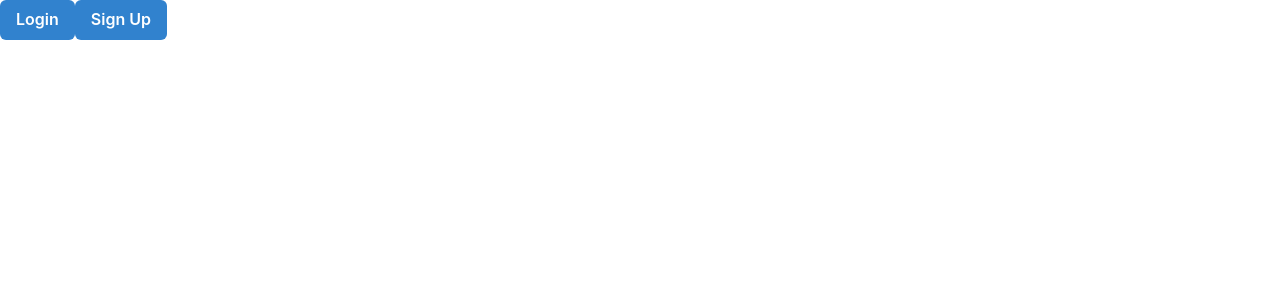
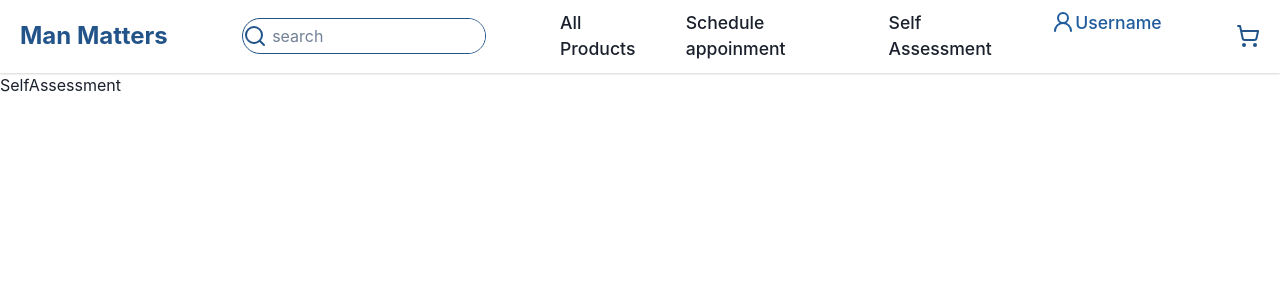
Before and after one commit to anshul-010/Man-Matters, a React (Vite) app in the folder Frontend/: page /self-assessment in a window 1280 px wide. Shown: the top 300 px of the page. Built offline with nearby package versions, Linux system fonts and the light colour scheme.

Commit message:
Navbar-done

```diff
--- a/Frontend/package.json
+++ b/Frontend/package.json
@@ -15,6 +15,8 @@
     "@emotion/styled": "^11.11.0",
     "axios": "^1.6.2",
     "framer-motion": "^10.16.16",
+    "lucide": "^0.294.0",
+    "lucide-react": "^0.294.0",
     "react": "^18.2.0",
     "react-dom": "^18.2.0",
     "react-redux": "^9.0.2",
--- /dev/null
+++ b/Frontend/src/AllRoutes/AllRoutes.jsx
@@ -0,0 +1,18 @@
+import React from 'react'
+import {Routes,Route,Link, Router} from "react-router-dom"
+import { Home } from '../Pages/Home'
+import { AllProduct } from '../Pages/AllProduct'
+import { ScheduleAppoinment } from '../Pages/ScheduleAppoinment'
+import { SelfAssessment } from '../Pages/SelfAssessment'
+export const AllRoutes = () => {
+  return (
+    <div>
+        <Routes>
+            <Route path='/' element={<Home/>} />
+            <Route path='/all-products' element={<AllProduct/>}/>
+            <Route path='/schedule-appoinment' element={<ScheduleAppoinment/>} />
+            <Route path='/self-assessment' element={<SelfAssessment/>} />
+        </Routes>
+    </div>
+  )
+}
--- a/Frontend/src/App.jsx
+++ b/Frontend/src/App.jsx
@@ -4,13 +4,17 @@
 import './App.css'
 import { Login } from './Pages/Login'
 import { Signup } from './Pages/Signup'
+import { AllRoutes } from './AllRoutes/AllRoutes'
+import { Home } from './Pages/Home'
+import Navbar from './Componants/Navebar'
+import { AllProduct } from './Pages/AllProduct'
 
 function App() {
 
   return (
     <>
-      <Login/>
-      <Signup/>
+      <Navbar/>
+      <AllRoutes/>
     </>
   )
 }
--- /dev/null
+++ b/Frontend/src/Componants/Navebar.jsx
@@ -0,0 +1,67 @@
+import React, { useState } from "react";
+import "../Styles/navbar.css";
+import { Menu, X, ShoppingCart, UserRound,Search} from "lucide-react";
+import { Link } from "react-router-dom";
+
+const Navbar = () => {
+  const [isNavOpen, setIsNavOpen] = useState(true);
+  const [isLoggedIn, setIsLoggedIn] = useState(true);
+
+  const toggleNav = () => {
+    setIsNavOpen(!isNavOpen);
+  };
+
+  const handleLogin = () => {
+    setIsLoggedIn(!isLoggedIn);
+  };
+
+  const handleLogout = () => {
+    setIsLoggedIn(false);
+  };
+
+  return (
+    <div className={`navbar ${isNavOpen ? "" : "open"}`}>
+      <Link to={"/"}><div className="logo">Man Matters</div></Link>
+
+      <div id="search">
+        <span><Search color="#22548A" /></span>
+        <input type="text" placeholder="search" />
+      </div>
+
+      <div className={`nav-links ${isNavOpen ? "" : "open"}`}>
+
+        <Link to={"/all-products"} >
+          <p onClick={()=>setIsNavOpen(true)}>All Products</p>
+        </Link>
+        <Link to='/schedule-appoinment'><p onClick={()=>setIsNavOpen(true)}>Schedule appoinment</p></Link>
+        <Link to='/self-assessment'><p onClick={()=>setIsNavOpen(true)}>Self Assessment</p></Link>
+
+        {isLoggedIn ? (
+        <div className="user-profile">
+          <span className="log-in" >
+           <UserRound color="#1f5c9d"/> Username
+          </span>
+          <div className="profile-dropdown">
+            <p>Profile</p>
+            <p onClick={handleLogout}>Logout</p>
+          </div>
+        </div>
+      ) : (
+        <div className="log-in" onClick={handleLogin}>
+          Log in
+        </div>
+      )}
+
+      </div>
+
+      <div className="shoping-cart">
+        <ShoppingCart />
+      </div>
+      <div className="burger-menu" onClick={toggleNav}>
+        {isNavOpen ? <Menu /> : <X />}
+      </div>
+    </div>
+  );
+};
+
+export default Navbar;
--- /dev/null
+++ b/Frontend/src/Pages/AllProduct.jsx
@@ -0,0 +1,10 @@
+import React from 'react'
+
+export const AllProduct = () => {
+  return (
+    <div>
+        hello world
+        All products
+    </div>
+  )
+}
--- a/Frontend/src/Pages/Home.jsx
+++ b/Frontend/src/Pages/Home.jsx
@@ -1,7 +1,11 @@
 import React from 'react'
+import Navbar from '../Componants/Navebar'
 
 export const Home = () => {
   return (
-    <div>Home</div>
+    <div>
+      home
+
+    </div>
   )
 }
--- /dev/null
+++ b/Frontend/src/Pages/ScheduleAppoinment.jsx
@@ -0,0 +1,7 @@
+import React from 'react'
+
+export const ScheduleAppoinment = () => {
+  return (
+    <div>ScheduleAppoinment</div>
+  )
+}
--- /dev/null
+++ b/Frontend/src/Pages/SelfAssessment.jsx
@@ -0,0 +1,7 @@
+import React from 'react'
+
+export const SelfAssessment = () => {
+  return (
+    <div>SelfAssessment</div>
+  )
+}
--- a/Frontend/src/Pages/Signup.jsx
+++ b/Frontend/src/Pages/Signup.jsx
@@ -11,7 +11,6 @@
         <>
 
                 <Button colorScheme="blue" onClick={onOpen}>Sign Up</Button>
-
 
                 <Modal
                   initialFocusRef={initialRef}
@@ -28,12 +27,15 @@
                         <FormLabel>First Name</FormLabel>
                         <Input ref={initialRef} placeholder='First Name' />
                       </FormControl>
-                      <FormControl>
+                      <FormControl mt={4}>
                         <FormLabel>Last Name</FormLabel>
                         <Input ref={initialRef} placeholder='Last Name' />
                       </FormControl>
 
-
+                      <FormControl mt={4}>
+                        <FormLabel>Mobile No.</FormLabel>
+                        <Input ref={initialRef} placeholder='Mobile no.' />
+                      </FormControl>
 
                       <FormControl mt={4}>
                         <FormLabel>Email</FormLabel>
--- /dev/null
+++ b/Frontend/src/Styles/navbar.css
@@ -0,0 +1,148 @@
+/* Basic styling for the navbar */
+
+.navbar {
+  position: sticky;
+  top: 0;
+  left: 0;
+  width: 100%;
+  display: flex;
+  justify-content: space-between;
+  align-items: center;
+  padding: 10px 20px;
+  background-color: white;
+  z-index: 1000;
+  transition: background-color 0.3s ease;
+  box-shadow: rgba(0, 0, 0, 0.16) 0px 1px 2px;
+  }
+
+  .logo {
+    font-size: 1.5rem;
+    font-weight: bold;
+    color: #22548A;
+  }
+
+  .shoping-cart{
+    color: #22548A;
+  }
+  .nav-links {
+    display: flex;
+    gap: 30px;
+    /* border: 1px solid; */
+    justify-content: space-evenly;
+    width: 47vw;
+  }
+
+  .nav-links p{
+    font-size: 1.1rem;
+    font-weight: 500;
+  }
+
+  .nav-links p:hover{
+    color: #0964c6ea;
+    cursor: pointer;
+  }
+
+  /* Styling for the burger menu icon */
+  .burger-menu {
+    cursor: pointer;
+    display: none;
+  }
+
+  .bar {
+    height: 4px;
+    width: 25px;
+    background-color: white;
+    transition: 0.3s;
+  }
+
+  #search{
+    display: flex;
+    border: 1px solid #22548A;
+    align-items: center;
+    border-radius: 20px;
+  }
+
+  #search>input{
+    /* border: 1px solid #22548A; */
+    outline: none;
+    border-radius: 20px;
+    padding: 5px;
+    color: #22548A;
+    width: 17vw;
+  }
+
+  /* log in css  */
+  .user-profile {
+    position: relative;
+    cursor: pointer;
+  }
+
+  .profile-dropdown {
+    display: none;
+    position: absolute;
+    top: 100%;
+    left: 0;
+    background-color: white;
+    /* color: white; */
+    padding: 20px;
+    border-radius: 5px;
+  }
+  .profile-dropdown p:hover{
+    color: #0964c6ea;
+  }
+  .user-profile:hover .profile-dropdown {
+    display: block;
+  }
+
+  .profile-dropdown p{
+    font-size: 1.1rem;
+    font-weight: 500;
+  }
+  .log-in{
+    font-size: 1.1rem;
+    font-weight: 500;
+    display: flex;
+    color: #1f5c9d;
+    /* border: 1px solid; */
+  }
+  /*  */
+
+  /* Media query for responsiveness */
+  @media (max-width: 768px) {
+    .navbar{
+        padding: 5px;
+        height: 6vh;
+    }
+    .nav-links {
+      display: none;
+      flex-direction: column;
+      width: 100%;
+      position: absolute;
+      top: 6.1vh;
+      left: 0px;
+      padding: 1px ;
+      background-color: white;
+      transition: background-color 0.3s ease;
+
+    }
+
+    .nav-links.open {
+      display: flex;
+    }
+
+    .burger-menu {
+      display: block;
+
+    }
+    .logo{
+        font-size: 1rem;
+    }
+    #search>input{
+      /* border: 1px solid #22548A; */
+      width: 40vw;
+      outline: none;
+      border-radius: 20px;
+      padding: 3px;
+      color: #22548A;
+    }
+  }
--- a/Frontend/src/main.jsx
+++ b/Frontend/src/main.jsx
@@ -3,15 +3,16 @@
 import App from './App.jsx'
 import './index.css'
 import { ChakraProvider } from '@chakra-ui/react'
+import { BrowserRouter } from "react-router-dom";
 import { Provider } from 'react-redux'
 import { store } from './Redux/store.js'
 
 ReactDOM.createRoot(document.getElementById('root')).render(
-  <ChakraProvider>
-    <Provider store={store}>
-
-    <App />
-    </Provider>
-
-  </ChakraProvider>
+  <BrowserRouter>
+    <ChakraProvider>
+      <Provider store={store}>
+        <App />
+      </Provider>
+    </ChakraProvider>
+  </BrowserRouter>
 )
```
Also changed, not shown: 1 other file (tests, documents, lock files or other folders).
